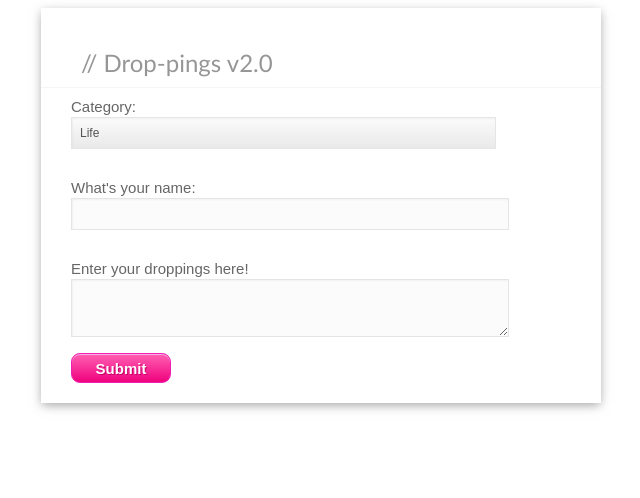
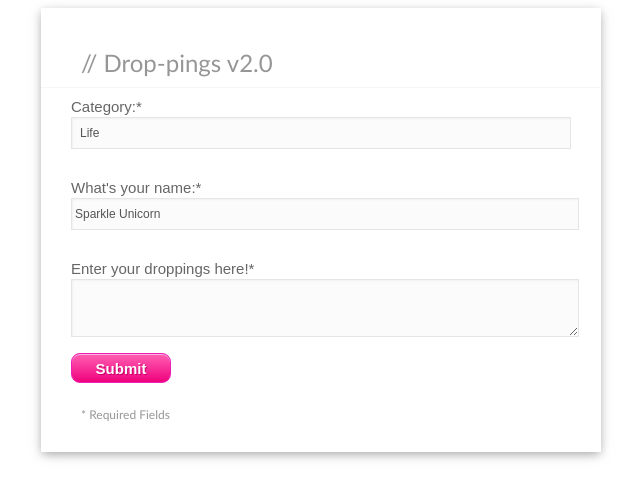
Before and after one commit to dooztron/droppingServer, a website: page index.html in a window 1280 px wide. Shown: the whole page, without its empty margins (319-959 px from the left). Drawn offline with Linux system fonts and the light colour scheme.

Commit message:
update css

```diff
--- a/game.xml
+++ b/game.xml
@@ -10,7 +10,7 @@
 
 <quote category="itp" roulette="0">
 	<author>DanO</author>
-	<text>"We've been watching you through the IP cameras. No, seriously we sit at home and watch you all night long for hours. What? It's not creepy."</text>
+	<text>"We've been watching you through the IP cameras. No, seriously we sit at home and watch you all night for hours. What? It's not creepy."</text>
 </quote>
 
 <quote category="itp" roulette="0">
@@ -160,7 +160,7 @@
 
 <quote category="tech" roulette="0">
 	<author>Clay Shirky</author>
-	<text>"We have lived in this world where little things are done for love and big things for money. Now we have Wikipedia. Suddenly big things can be done for love."</text>
+	<text>"We live in this world where little things are done for love + big things for money. Now we have Wikipedia. Suddenly big things can be done for love."</text>
 </quote>
 
 <quote category="tech" roulette="0">
--- a/index.html
+++ b/index.html
@@ -28,7 +28,7 @@
 
 		<div id="myForm">
 
-			<label> Category: </label>
+			<label> Category:* </label>
 			<select id="category" width=50>
 			  <option value="itp">ITP</option>
 			  <option value="life"selected="selected">Life</option>
@@ -39,14 +39,16 @@
 			  <option value="work">Work</option>
 			</select><br>
 
-			<label>What's your name: </label>
-			<input type="text" id="author" size=50><br>
+			<label>What's your name:* </label>
+			<input type="text" id="author" size=50 value="Sparkle Unicorn"><br>
 
-			<label>Enter your droppings here!</lable>
+			<label>Enter your droppings here!*</lable>
 			<textarea rows="1" cols="40" id="dropping"></textarea>
 
-			<button id="submitName" onclick="submitName(author.value, dropping.value, category.value);">Submit</		button>
-			</div>
+			<button id="submitName" onclick="submitName(author.value, dropping.value, category.value);">Submit</button></br></br></br>
+
+			<h2>* Required Fields</h2>
+		</div>
 
 		</body>
 </html>
--- a/js/pink.css
+++ b/js/pink.css
@@ -24,10 +24,9 @@ h1>span {
     color: #C4C2C2;
 }
 h2 {
-    font: 18px "Trebuchet MS", Arial, Helvetica, sans-serif;
-    padding: 0px 0px 10px 40px;
+    font: 12px "Trebuchet MS", Arial, Helvetica, sans-serif;
+    padding: 0px 0px 0px 40px;
     display: block;
-    border-bottom: 1px solid #F5F5F5;
     margin: -10px -30px 10px -30px;
     color: #969696;
 }
@@ -48,11 +47,11 @@ label>span {
 }
 input[type="text"], textarea, select{
     color: #555;
-    width: 85%;
+    width: 100%;
     display: block;
-    padding: 3px 3px 3px 8px;
+    padding: 3px 3px 3px 3px;
     margin-top: 2px;
-    margin-right: 6px;
+    /*margin-right: 10px;*/
     margin-bottom: 16px;
     border: 1px solid #e5e5e5;
     background: #fbfbfb;
@@ -100,12 +99,10 @@ button:active {
     top:1px;
 }
 select {
-    background: url('down-arrow.png') no-repeat right, -moz-linear-gradient(top, #FBFBFB 0%, #E9E9E9 100%);
-    background: url('down-arrow.png') no-repeat right, -webkit-gradient(linear, left top, left bottom, color-stop(0%,#FBFBFB), color-stop(100%,#E9E9E9));
    appearance:none;
     -webkit-appearance:none;
    -moz-appearance: none;
-    text-indent: 0.01px;
+    text-indent: 5px;
     text-overflow: '';
-    width: 85%;
+    width: 100%;
 }
```
